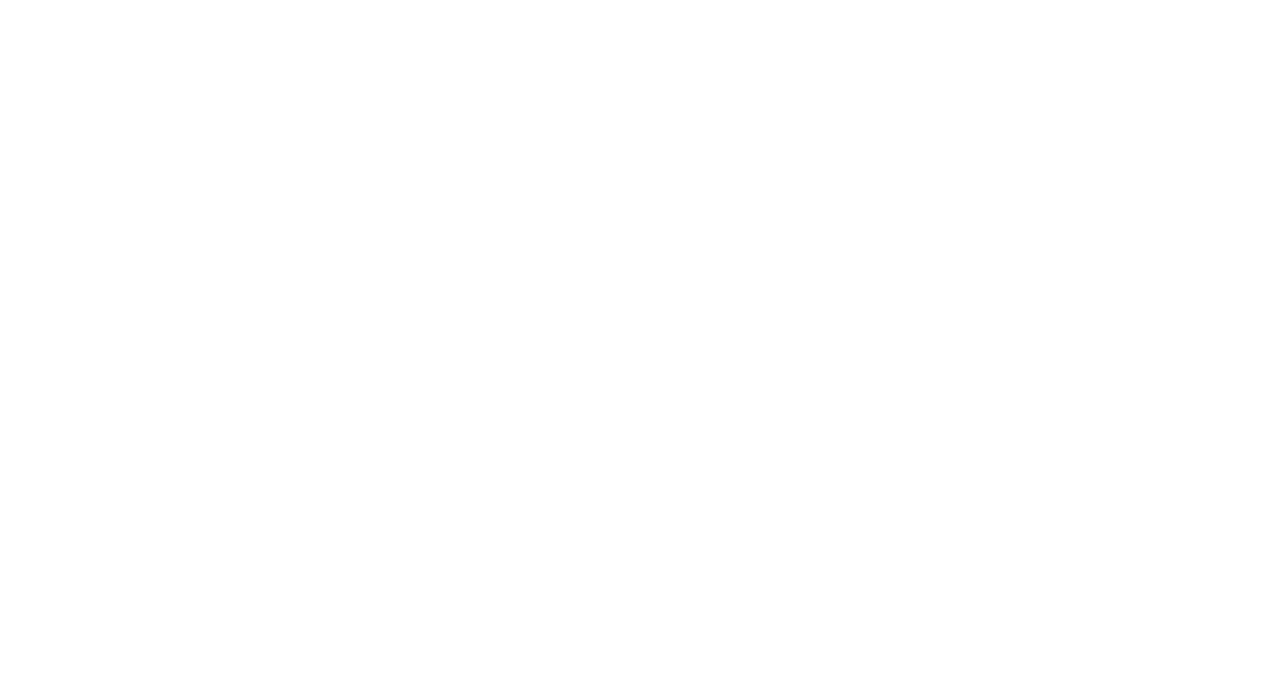
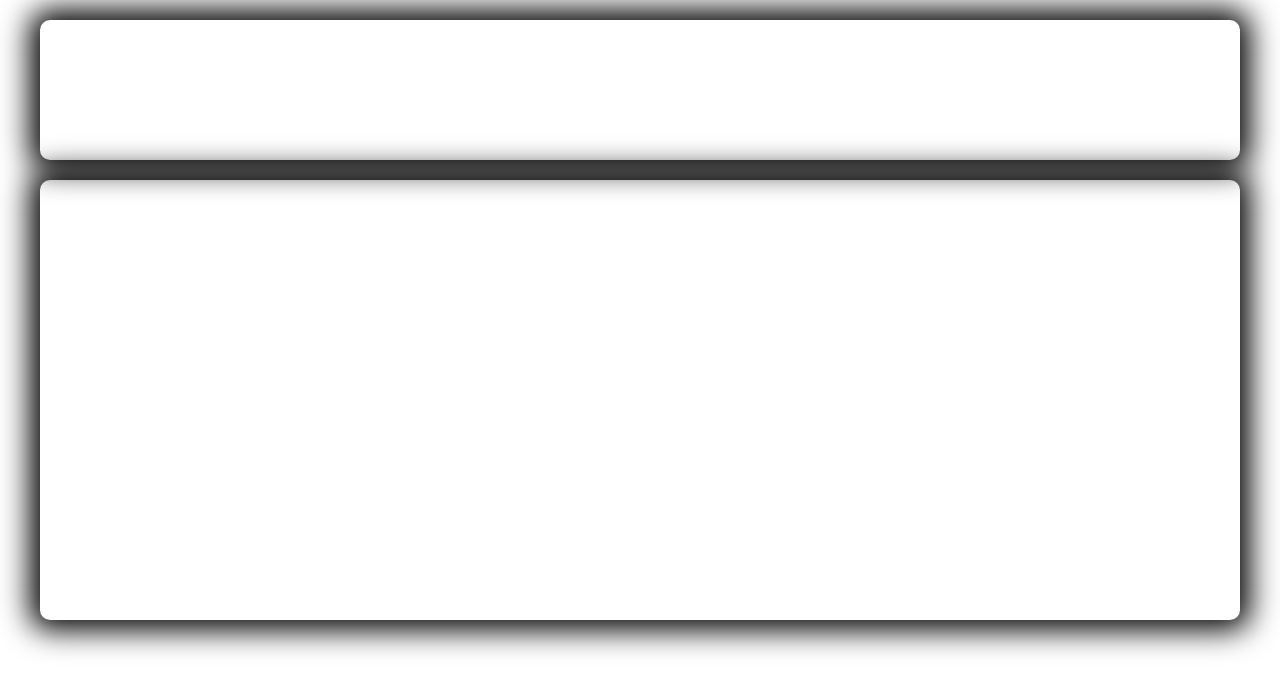
Before and after one commit to CodeDunkey/ReactBlogSite, a React (Create React App) app in the folder reactblogsite/: page / in a window 1280 px wide. Shown: the top 692 px of the page. Built offline with nearby package versions, Linux system fonts and the light colour scheme.

Commit message:
09.02.2024 22:14

```diff
--- a/reactblogsite/package.json
+++ b/reactblogsite/package.json
@@ -39,5 +39,8 @@
       "last 1 firefox version",
       "last 1 safari version"
     ]
+  },
+  "devDependencies": {
+    "sass": "^1.70.0"
   }
 }
--- a/reactblogsite/src/App.css
+++ /dev/null
@@ -1,3 +0,0 @@
-.App {
-
-}
--- /dev/null
+++ b/reactblogsite/src/App.scss
@@ -0,0 +1,19 @@
+.App {
+    display: flex;
+    flex-direction: column;
+    justify-content: center;
+    align-items:center ;
+    height: 100%;
+    width: 100%;
+    // background-color: lightgrey;
+        // border: 5px solid blue;
+    .siteWrapper {
+        display: flex;
+        flex-direction: column;
+
+        height: 100vh;
+        width: 1200px;
+        // background-color: yellow;
+        // border: 5px solid green;
+    }
+}
--- a/reactblogsite/src/App.tsx
+++ b/reactblogsite/src/App.tsx
@@ -1,10 +1,15 @@
 import React from 'react';
-import './App.css';
-
+import './App.scss';
+import { HeaderWrapper } from './Site/Header/HeaderWrapper';
+import { MainWrapper } from './Site/Main/MainWrapper';
 function App() {
   return (
-    <div>
+    <div className='App'>
+      <div className='siteWrapper'>
+        <HeaderWrapper />
+        <MainWrapper />
 
+      </div>
     </div>
   );
 }
--- /dev/null
+++ b/reactblogsite/src/Site/Header/HeaderWrapper.scss
@@ -0,0 +1,7 @@
+.headerWrapper{
+    margin: 20px 0px 0px 0px;
+    padding: 20px;
+    height: 100px;
+    border-radius: 10px;
+    box-shadow: 0px 0px 30px 10px;
+}
--- /dev/null
+++ b/reactblogsite/src/Site/Header/HeaderWrapper.tsx
@@ -0,0 +1,8 @@
+import './HeaderWrapper.scss'
+export const HeaderWrapper = () => {
+    return (
+        <div className="headerWrapper">
+
+        </div>
+    )
+}
--- /dev/null
+++ b/reactblogsite/src/Site/Main/MainWrapper.scss
@@ -0,0 +1,7 @@
+.mainWrapper{
+    margin: 20px 0px 0px 0px;
+    padding: 20px;
+    height: 400px;
+    border-radius: 10px;
+    box-shadow: 0px 0px 30px 10px;
+}
--- /dev/null
+++ b/reactblogsite/src/Site/Main/MainWrapper.tsx
@@ -0,0 +1,8 @@
+import './MainWrapper.scss'
+export const MainWrapper = () => {
+    return (
+        <div className="mainWrapper">
+
+        </div>
+    )
+}
--- a/reactblogsite/src/index.css
+++ b/reactblogsite/src/index.css
@@ -1,4 +1,4 @@
-body{
+body {
   margin: 0;
   padding: 0;
 }
```
Also changed, not shown: 1 other file (tests, documents, lock files or other folders).
